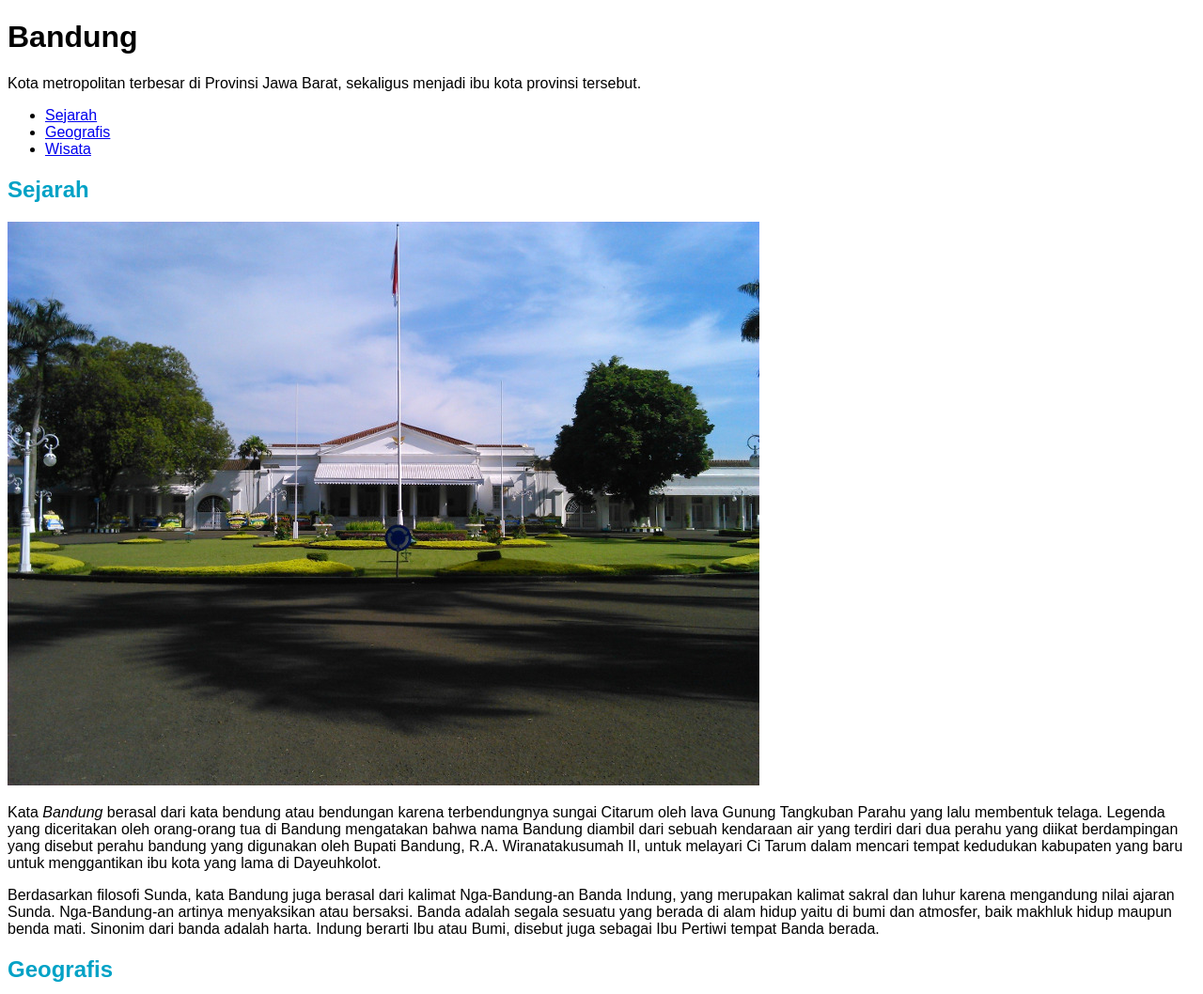
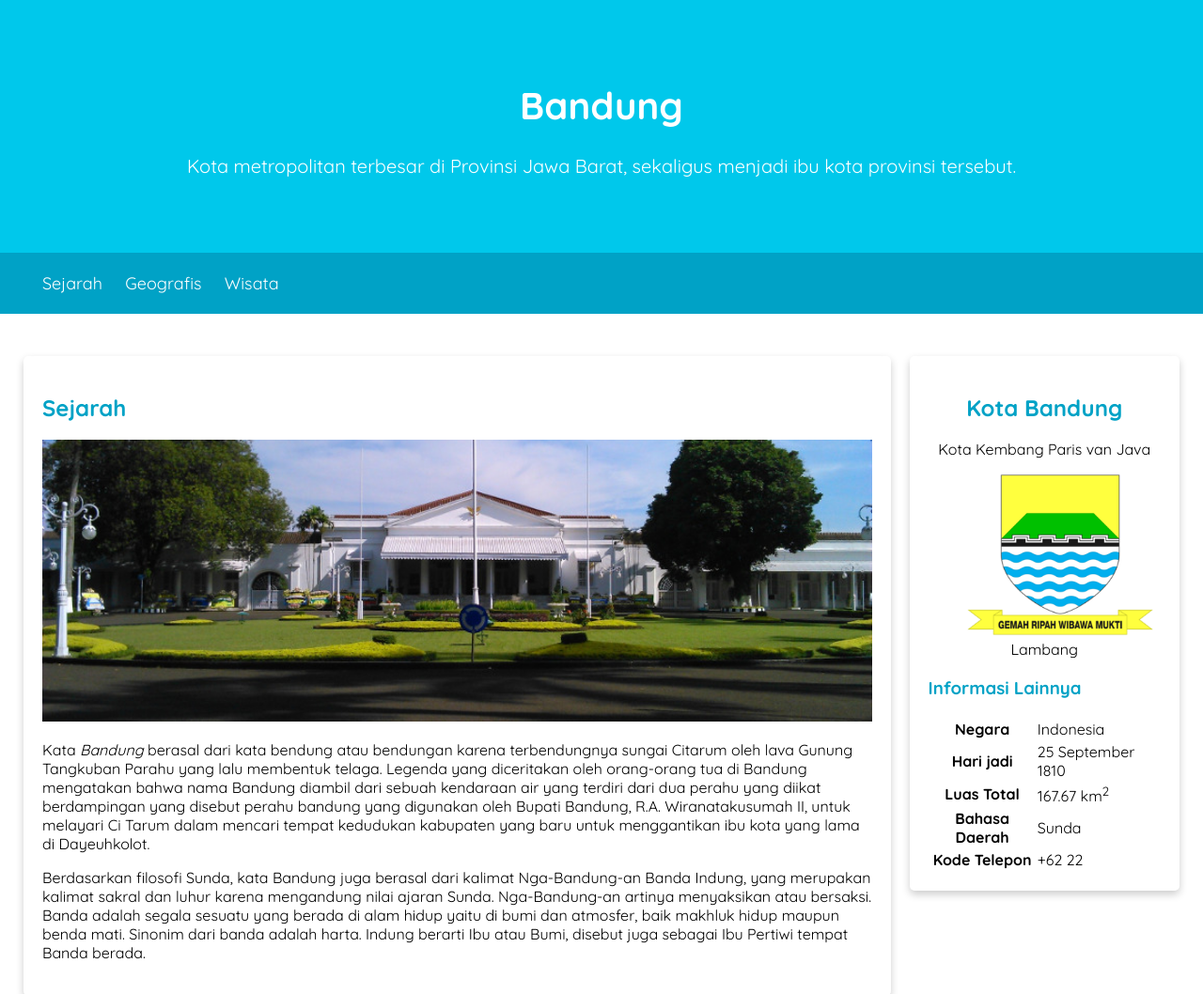
Before and after one commit to MuhammadAidil-dev/Belajar-dasar-pemograman-web, a plain HTML site: page Web dasar/index.html in a window 1280 px wide. Shown: the top 1058 px of the page at 94% size. Drawn offline with Linux system fonts and the light colour scheme.

Commit message:
update web
menambahkan styling pada web, menambahkan responsif pada web

```diff
--- a/Web dasar/assets/styles/style.css
+++ b/Web dasar/assets/styles/style.css
@@ -1,13 +1,120 @@
+:root {
+	--primary: #00a2c6;
+}
+
+* {
+	box-sizing: border-box;
+}
+
 body {
-	font-family: sans-serif;
+	font-family: 'Quicksand', sans-serif;
+	padding: 0;
+	margin: 0;
 }
 
 h2,h3 {
-	color: #00a2c6;
+	color: var(--primary);
 }
 
+main{
+	padding: 25px;
+	overflow: auto;
+}
+
+/*header and navigation*/
+header{
+	display: inline;
+}
+
+.jumbotron {
+	font-size: 20px;
+	padding: 60px;
+	background-color: #00c8eb;
+	text-align: center;
+	color: white;
+}
+
+.header{
+	background-color: var(--primary);
+}
+
+nav {
+	background-color: var(--primary);
+	padding: 5px;
+	position: sticky;
+	top: 0;
+}
+
+nav a {
+	color: white;
+	font-size: 18px;
+	font-weight: 400;
+	text-decoration: none;
+}
+
+nav a:hover {
+	font-weight: bold;
+}
+
+nav li {
+	display: inline;
+	list-style-type: none;
+	margin-right: 20px;
+}
+
+/*end header-navigation*/
+
+#content{
+	width: 75%;
+	float: left;
+}
+
+#side-content{
+	width: 25%;
+	float: right;
+	padding-left: 20px;
+}
+
+/*profile*/
+.profile header {
+	text-align: center;
+}
+
+.profile img{
+	width: 200px;
+}
+/*end profile*/
+
+.featured-images{
+	width: 100%;
+	max-height: 300px;
+	object-fit: cover;
+	object-position: center;
+}
+
+.card {
+	box-shadow: 0 4px 8px 0 rgba(0, 0, 0, 0.2);
+	border-radius: 5px;
+	padding: 20px;
+	margin-top: 20px;
+}
+
+
+/*footer*/
 footer{
 	padding: 20px;
 	color: white;
 	background-color: #00a2c6;
+	text-align: center;
+	font-weight: bold;
 }
+/*end footer*/
+
+
+/*responsive*/
+@media screen and (max-width: 1000px) {
+	#content, #side-content{
+		width: 100%;
+		padding: 0;
+	}
+}
--- a/Web dasar/index.html
+++ b/Web dasar/index.html
@@ -1,17 +1,24 @@
 <!DOCTYPE html><html>
 <head>
 	<meta charset="utf-8">
+	<meta name="viewport" content="width=device-width, initial-scale=1">
 	<title>Halaman Profil Bandung</title>
 	<!-- my css -->
 	<link rel="stylesheet" type="text/css" href="assets/styles/style.css">
+	<!-- my font quicksand -->
+	<link rel="preconnect" href="https://fonts.googleapis.com">
+	<link rel="preconnect" href="https://fonts.gstatic.com" crossorigin>
+	<link href="https://fonts.googleapis.com/css2?family=Quicksand:wght@300..700&display=swap" rel="stylesheet">
 </head>
 <body>
 	<header>
-		<h1>Bandung</h1>
-		<p>
-			Kota metropolitan terbesar di Provinsi Jawa Barat, sekaligus menjadi ibu
-			kota provinsi tersebut.
-		</p>
+		<div class="jumbotron">
+			<h1>Bandung</h1>
+			<p>
+				Kota metropolitan terbesar di Provinsi Jawa Barat, sekaligus menjadi ibu
+				kota provinsi tersebut.
+			</p>
+		</div>
 		<nav>
 			<ul>
 				<li>
@@ -29,9 +36,9 @@
 
 	<main>
 		<div id="content">
-			<article id="sejarah">
+			<article id="sejarah" class="card">
 				<h2>Sejarah</h2>
-				<img src="assets/image/history.jpg" alt="Sejarah">
+				<img class="featured-images" src="assets/image/history.jpg" alt="Sejarah">
 				<p>
 					Kata <dfn>Bandung</dfn> berasal dari kata bendung atau bendungan karena terbendungnya
 					sungai Citarum oleh lava Gunung Tangkuban Parahu yang lalu membentuk
@@ -54,9 +61,9 @@
 			</article>
 
 
-			<article id="geografis">
+			<article id="geografis" class="card">
 				<h2>Geografis</h2>
-				<img src="assets/image/geografis.jpg" alt="Geografis">
+				<img class="featured-images" src="assets/image/geografis.jpg" alt="Geografis">
 				<p>
 					Kota Bandung dikelilingi oleh pegunungan, sehingga bentuk morfologi
 					wilayahnya bagaikan sebuah mangkok raksasa, secara geografis kota ini
@@ -76,7 +83,7 @@
 			</article>
 
 
-			<article id="wisata">
+			<article id="wisata" class="card">
 				<h2>Wisata</h2>
 				<p>
 					Sejak dibukanya Jalan Tol Cipularang, kota Bandung telah menjadi tujuan
@@ -88,7 +95,7 @@
 
 				<section>
 					<h3>Farm House Lembang</h3>
-					<img src="assets/image/farm-house.jpg" alt="Wisata farm-house">
+					<img class="featured-images" src="assets/image/farm-house.jpg" alt="Wisata farm-house">
 					<p>
 						Berada di jalur utama Bandung-Lembang, Farm House menjadi objek wisata
 						yang tidak pernah sepi pengunjung. Selain karena letaknya strategis,
@@ -99,7 +106,7 @@
 
 				<section>
 					<h3>Observatorium Bosscha</h3>
-					<img src="assets/image/bosscha.jpg" alt="Wisata bosscha">
+					<img class="featured-images" src="assets/image/bosscha.jpg" alt="Wisata bosscha">
 					<p>
 						Memiliki beberapa teleskop, antara lain, Refraktor Ganda Zeiss, Schmidt
 						Bimasakti, Refraktor Bamberg, Cassegrain GOTO, dan Teleskop Surya.
@@ -115,8 +122,8 @@
 			</article>
 		</div>
 
-		<aside>
-			<article>
+		<aside id="side-content">
+			<article class="profile card">
 				<header>
 					<h2>Kota Bandung</h2>
 					<p>Kota Kembang Paris van Java</p>
```
